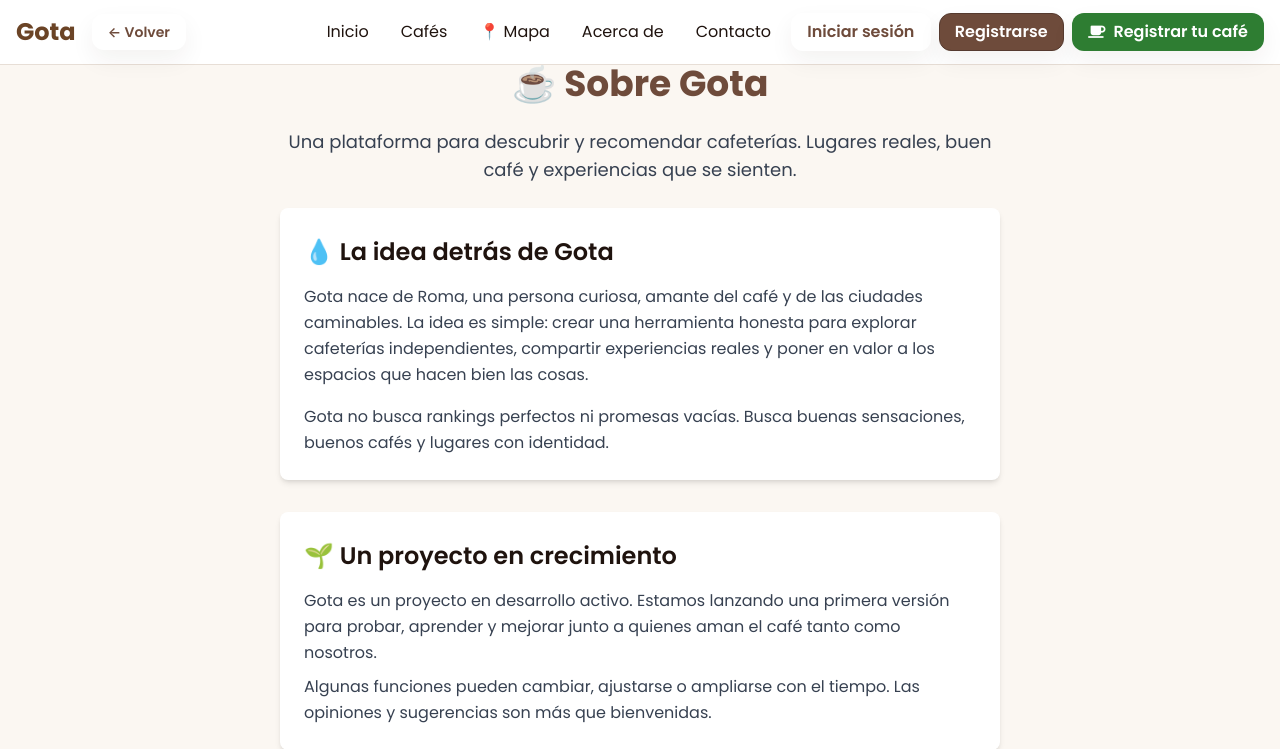
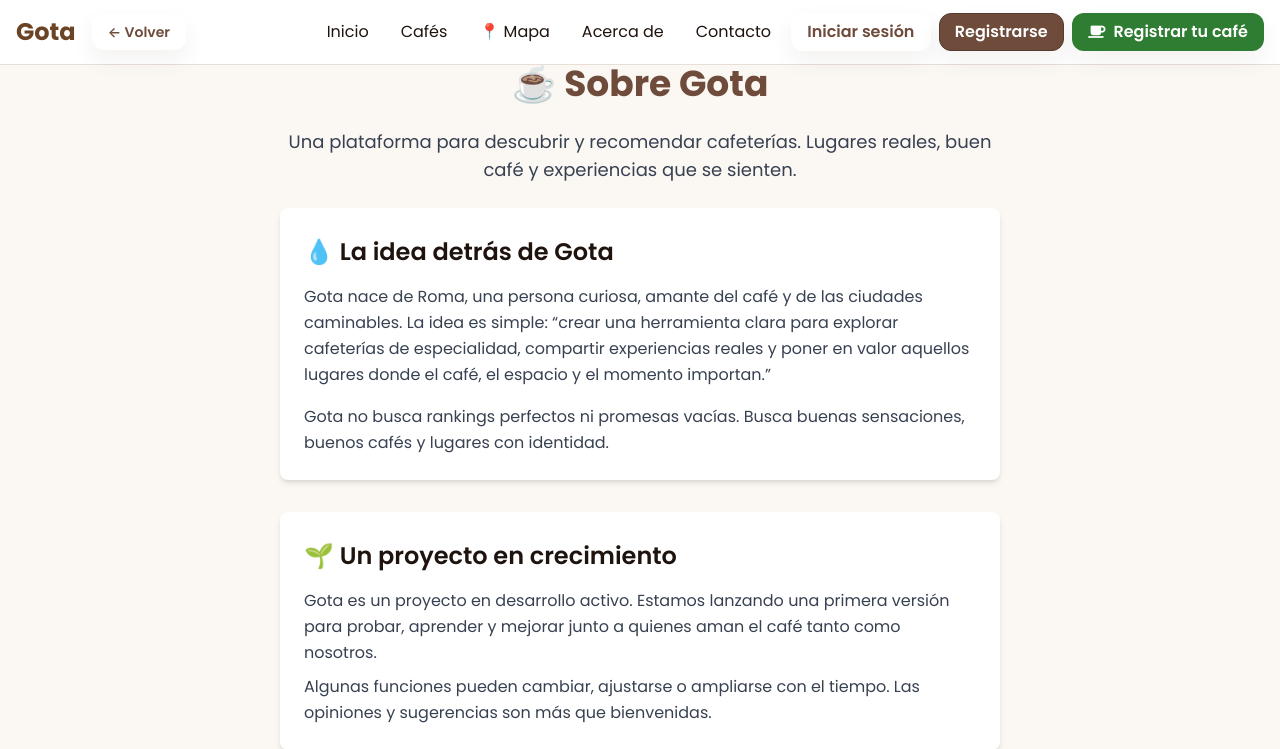
Before and after one commit to RomanCriscione/AppCafe, a Django app: page /about/ in a window 1280 px wide. Shown: the top 749 px of the page. Run offline with Django 5.2, Linux system fonts and the light colour scheme; style sheets or scripts are compiled from the project's sources; parts of the project's set-up code (start-up, migrations or seed data) failed here and were passed over; some libraries are stand-ins or nearby versions.

Commit message:
BackUp 17-1

```diff
--- a/core/templates/core/about.html
+++ b/core/templates/core/about.html
@@ -15,8 +15,8 @@
 
     <p class="text-gray-700 leading-relaxed mb-4">
       Gota nace de Roma, una persona curiosa, amante del café y de las ciudades caminables.
-      La idea es simple: crear una herramienta honesta para explorar cafeterías independientes,
-      compartir experiencias reales y poner en valor a los espacios que hacen bien las cosas.
+      La idea es simple: “crear una herramienta clara para explorar cafeterías de especialidad,
+      compartir experiencias reales y poner en valor aquellos lugares donde el café, el espacio y el momento importan.”
     </p>
 
     <p class="text-gray-700 leading-relaxed">
```
